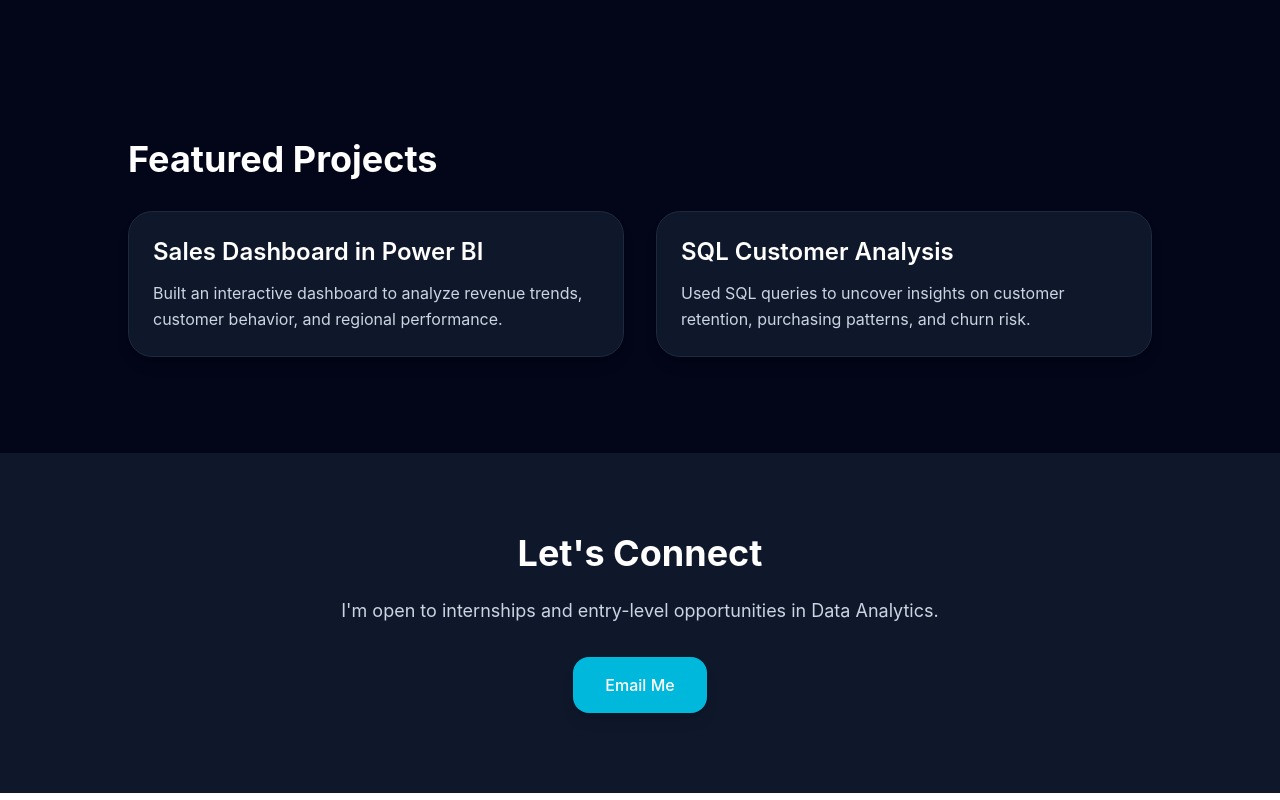
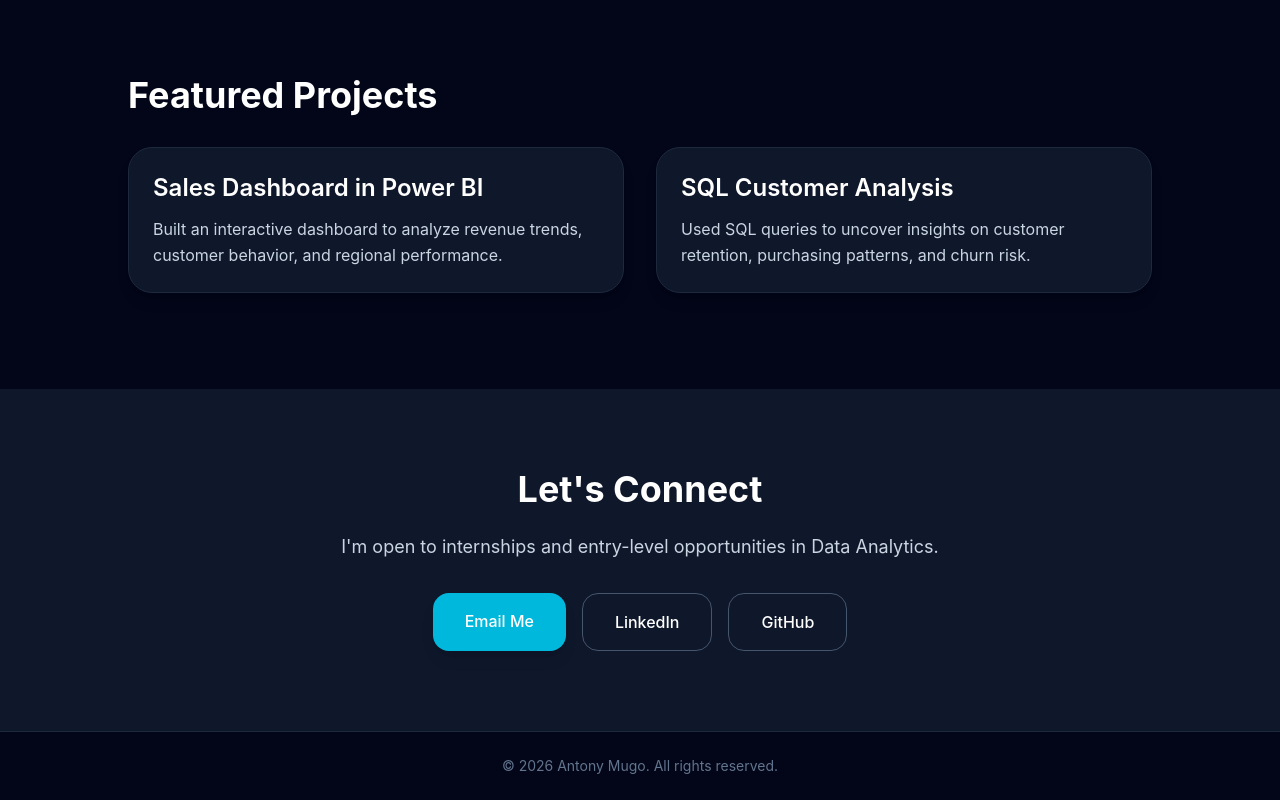
Before and after one commit to Antony10-cloud/my-portfolio, a React (Vite) app: page / in a window 1280 px wide. Shown: the part 922-1722 px from the top of the page. Built offline with nearby package versions, Linux system fonts and the light colour scheme.

Commit message:
Final portfolio website update

```diff
--- a/src/App.jsx
+++ b/src/App.jsx
@@ -80,9 +80,6 @@ export default function PortfolioWebsite() {
         </div>
       </section>
 
-      {/* Spacer to make scrolling more obvious */}
-      <div className="h-16"></div>
-
       {/* Projects Section */}
       <section id="projects" className="px-8 md:px-20 py-24">
         <div className="max-w-5xl mx-auto">
@@ -118,18 +115,51 @@ export default function PortfolioWebsite() {
         className="px-8 md:px-20 py-20 text-center bg-slate-900"
       >
         <h2 className="text-4xl font-bold mb-6">Let's Connect</h2>
+
         <p className="text-slate-300 mb-8 text-lg">
           I'm open to internships and entry-level opportunities in Data
           Analytics.
         </p>
 
-        <a
-          href="mailto:antonymugo@gmail.com"
-          className="inline-block bg-cyan-500 hover:bg-cyan-400 transition px-8 py-4 rounded-2xl font-medium shadow-lg"
-        >
-          Email Me
-        </a>
+        <div className="flex flex-wrap justify-center gap-4">
+          {/* Email Button */}
+          <a
+            href="mailto:antonymugo66@gmail.com"
+            className="inline-block bg-cyan-500 hover:bg-cyan-400 transition px-8 py-4 rounded-2xl font-medium shadow-lg"
+          >
+            Email Me
+          </a>
+
+          {/* LinkedIn Button - Replace with your actual LinkedIn URL */}
+          <a
+            href="https://www.linkedin.com/in/antonymugo"
+            target="_blank"
+            rel="noreferrer"
+            className="inline-block border border-slate-600 hover:border-cyan-400 hover:text-cyan-400 transition px-8 py-4 rounded-2xl font-medium"
+          >
+            LinkedIn
+          </a>
+
+          {/* GitHub Button */}
+          <a
+            href="https://github.com/Antony10-cloud"
+            target="_blank"
+            rel="noreferrer"
+            className="inline-block border border-slate-600 hover:border-cyan-400 hover:text-cyan-400 transition px-8 py-4 rounded-2xl font-medium"
+          >
+            GitHub
+          </a>
+        </div>
       </section>
+
+      {/* Footer */}
+      <footer className="bg-slate-950 border-t border-slate-800 py-6">
+        <div className="max-w-6xl mx-auto px-8 md:px-20 text-center">
+          <p className="text-slate-500 text-sm">
+            © 2026 Antony Mugo. All rights reserved.
+          </p>
+        </div>
+      </footer>
     </div>
   );
 }
```
